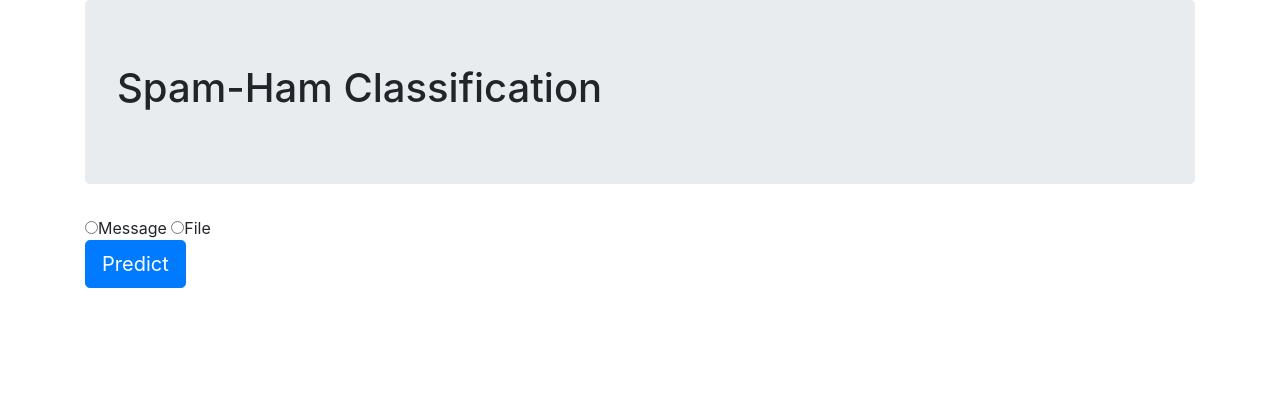
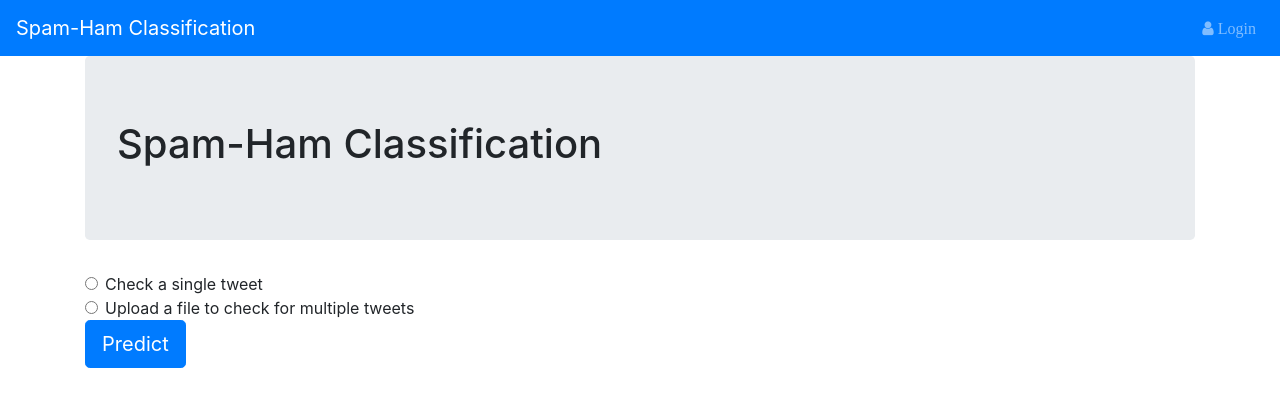
Before and after one commit to Aditya-1500/Spam-Ham-Detection, a Django app: page /classify_spam_ham/ in a window 1280 px wide. Shown: the top 407 px of the page. Run offline with Django 3.2, Linux system fonts and the light colour scheme; parts of the project's set-up code (start-up, migrations or seed data) failed here and were passed over; some libraries are stand-ins or nearby versions.

Commit message:
Modified templates in classify

```diff
--- a/SMSSpamHam/classify/templates/classify/classify_spam_ham.html
+++ b/SMSSpamHam/classify/templates/classify/classify_spam_ham.html
@@ -13,22 +13,51 @@
     </style>
   </head>
   <body>
+    {% load static %}
+    {% load bootstrap4 %}
+      <nav class="navbar navbar-expand-lg navbar-dark bg-primary">
+        <a class="navbar-brand" href="{% url 'home' %}">Spam-Ham Classification</a>
+        <button class="navbar-toggler" type="button" data-toggle="collapse" data-target="#navbarNavAltMarkup" aria-controls="navbarNavAltMarkup" aria-expanded="false" aria-label="Toggle navigation">
+          <span class="navbar-toggler-icon"></span>
+        </button>
+        <div class="collapse navbar-collapse" id="navbarNavAltMarkup">
+          <div class="navbar-nav align-items-center ml-auto">
+            {% if user.is_authenticated %}
+            <a class="nav-link nav-item" href="{% url 'redirect_profile' %}">Profile <span class="sr-only">(current)</span></a>
+            <a class="nav-link nav-item" href="{% url 'classify_spam_ham' %}">Classify</a>
+            <a class="nav-link nav-item" href="{% url 'logout' %}">Log out</a>
+            <a class="nav-link nav-item" href="#">{{user.username}}</a>
+            {% else %}
+            <a class="nav-item nav-link" href="{% url 'login' %}" aria-label="Login">
+              <span class="fa fa-user" aria-hidden="true"> Login</span>
+            </a>
+            {% endif %}
+          </div>
+        </div>
+      </nav>
     <div class="container">
       <div class="jumbotron">
         <h1>Spam-Ham Classification</h1>
       </div>
       <form action="{% url 'result' %}" method="POST" enctype="multipart/form-data">
         {% csrf_token %}
-        <!-- Select File:<input type="file" name="file"> -->
-        <div>
-          <input type="radio" name="options" value="message">Message
-          <input type="radio" name="options" value="file">File
+        <div class="form-check">
+          <input class="form-check-input" value="message" type="radio" name="options" id="msg-option">
+          <label class="form-check-label" for="msg-option">
+            Check a single tweet
+          </label>
+        </div>
+        <div class="message form">
+          {% bootstrap_form m_form %}
+        </div>
+        <div class="form-check">
+          <input class="form-check-input" value="file" type="radio" name="options" id="file-option">
+          <label class="form-check-label" for="file-option">
+            Upload a file to check for multiple tweets
+          </label>
         </div>
         <div class="file form">
-          {{ f_form.as_p }}
-        </div>
-        <div class="message form">
-          {{ m_form.as_p }}
+          {% bootstrap_form f_form %}
         </div>
         <script type="text/javascript">
           $(document).ready(function(){
@@ -40,8 +69,6 @@
                 });
             });
         </script>
-        <!-- Enter Message:
-        <textarea name="message" rows="8" cols="80"></textarea> -->
         <input type="submit" name="submit" value="Predict" class="btn btn-primary btn-lg">
       </form>
     </div>
```
Also changed, not shown: SMSSpamHam/classify/templates/classify/result.html (+31 -7 lines).
